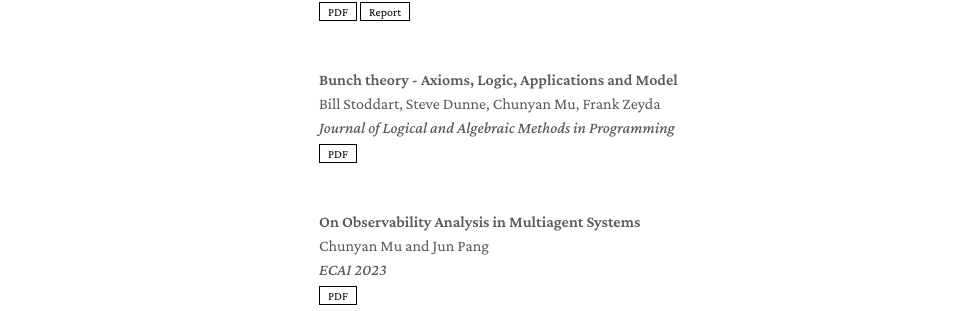
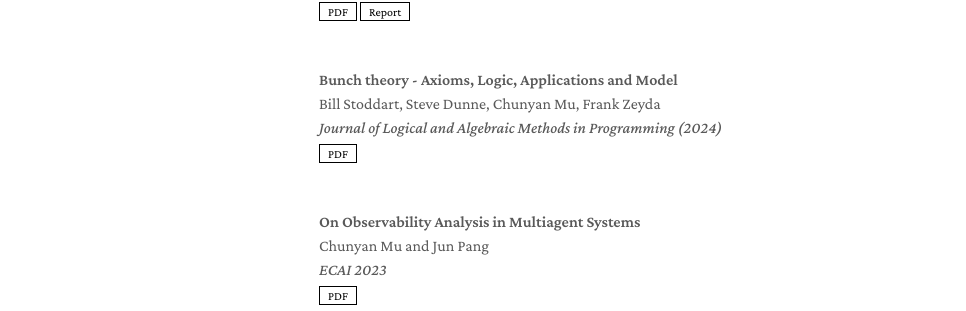
Before and after one commit to cmu777/cmu777.github.io, a Jekyll site: the page built from index.md, in a window 1280 px wide and 1309 px high. Shown: the part 721-1032 px from the top of the window, without its empty margins (153-1119 px from the left). Built offline with Jekyll 4.4.1, drawn with Linux system fonts in a browser that asks for light colours; a style sheet for code colours, icons or effects is not loaded.

Commit message:
Add year to conference information in publications.yml
Updated conference details for the publication entry.

```diff
--- a/_data/publications.yml
+++ b/_data/publications.yml
@@ -46,8 +46,8 @@ main:
 
   - title: Bunch theory - Axioms, Logic, Applications and Model
     authors: Bill Stoddart, Steve Dunne, Chunyan Mu, Frank Zeyda
-    conference_short: J. Log. Algebraic Methods Program.
-    conference: Journal of Logical and Algebraic Methods in Programming
+    conference_short: J. Log. Algebraic Methods Program. (2024)
+    conference: Journal of Logical and Algebraic Methods in Programming (2024)
     pdf: assets/files/j-logic-algebraic-method24.pdf
     report:
     code: #https://github.com/MrGiovanni/ContinualLearning
```
